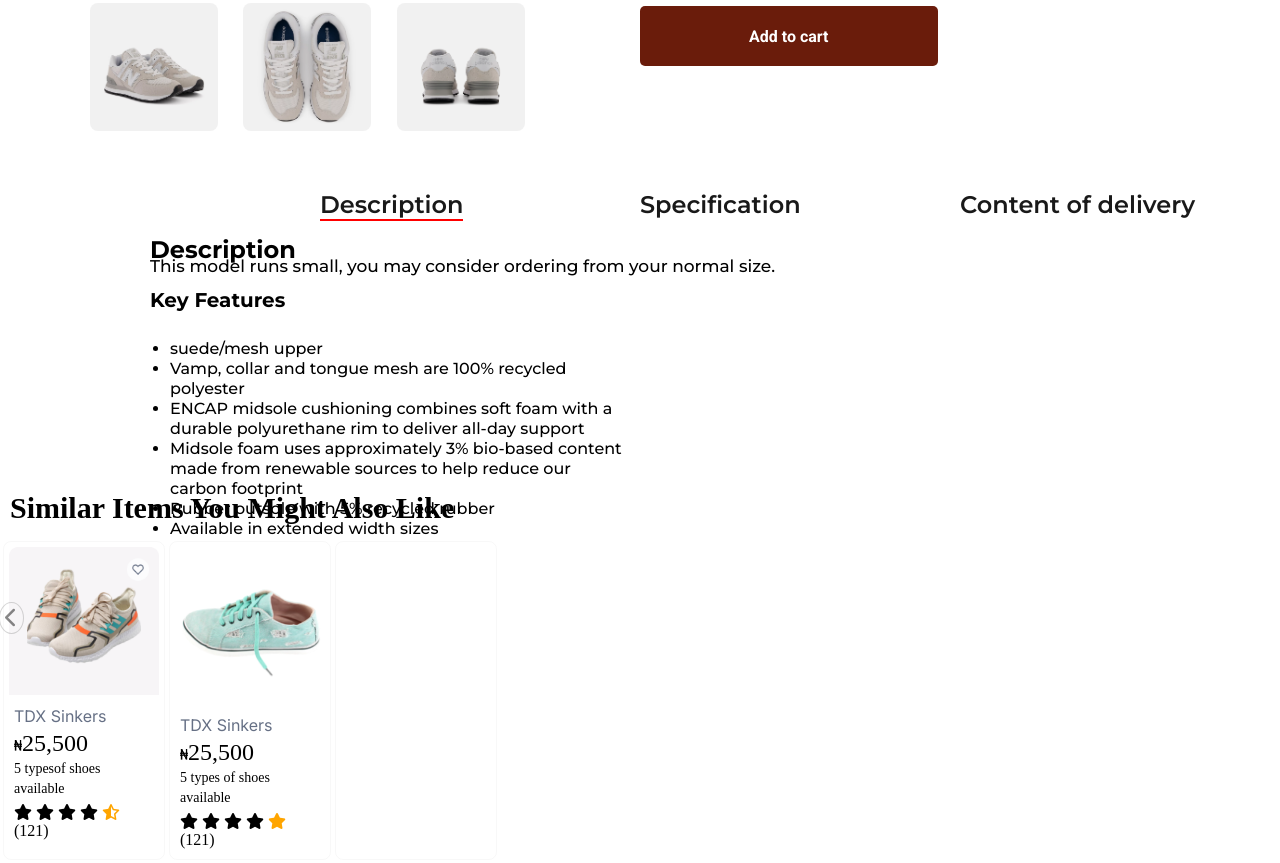
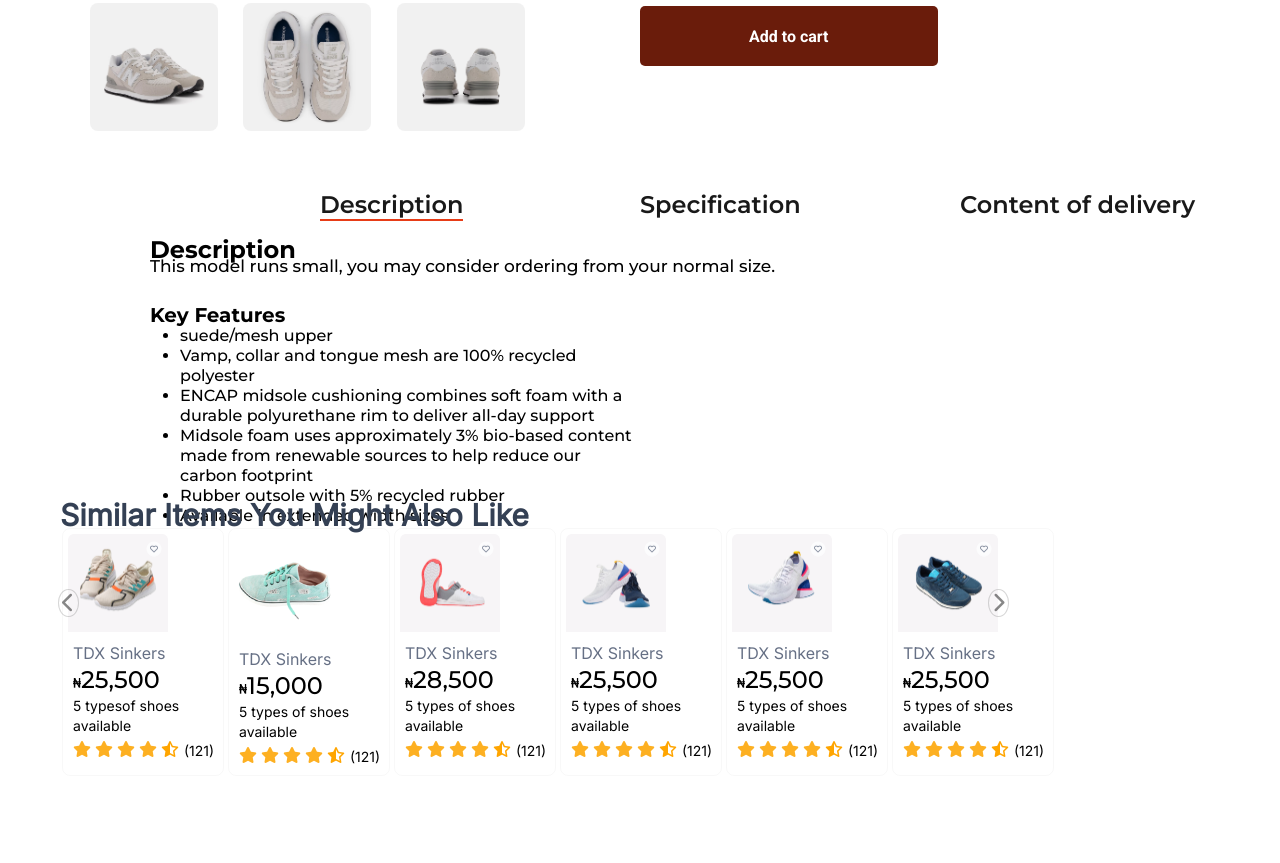
Before and after one commit to Imavicks/genisysClone, a website: page index.html in a window 1280 px wide. Shown: the part 880-1743 px from the top of the page. Drawn offline with Linux system fonts and the light colour scheme.

Commit message:
style all images

```diff
--- a/index.html
+++ b/index.html
@@ -112,6 +112,7 @@
             </div>
         </div>
     </section>
+
     <!-- section two begins -->
 
     <section class="section-2">
@@ -135,13 +136,6 @@
                 <li> Available in extended width sizes</li>
             </ul>
         </div>
-            <!-- <p>- suede/mesh upper</p>
-            <p>- Vamp, collar and tongue mesh are 100% recycled<br>polyester</p>
-            <p>- ENCAP midsole cushioning combines soft foam with a<br>durable polyurethane rim to deliver all-day support</p>
-            <p>- Midsole foam uses approximately 3% bio-based content<br>made from renewable sources to help reduce our<br>carbon footprint</p>
-            <p>- Rubber outsole with 5% recycled rubber</p>
-            <p>- Available in extended width sizes</p>
-        </div> -->
 
         <h2 class="see2">Similar Items You Might Also Like</h2>
         <div class="seee">
@@ -167,13 +161,13 @@
                 <img src="resources/assets/My project (1) 1 (1).png" alt="">
                 <div class="des-simi">
                     <span class="tdx">TDX Sinkers</span>
-                    <h4 class="img-price"><img src="resources/assets/Vector-3.png" alt="">25,500</h4>
+                    <h4 class="img-price"><img src="resources/assets/Vector-3.png" alt="">15,000</h4>
                     <p class="types">5 types of shoes available</p>
                     <i class="fa fa-star light"></i>
                     <i class="fa fa-star light"></i>
                     <i class="fa fa-star light"></i>
                     <i class="fa fa-star light"></i>
-                    <i class="fa fa-star half-o" style="color: orange;"></i>
+                    <i class="fa fa-star-half-o" style="color: orange;"></i>
                     <span class="number">(121)</span>
                 </div>
             </div>
@@ -181,54 +175,74 @@
 
         <div class="simi-img">
             <div class="similar-img">
-                <img src="resources/assets/" alt="">
+                <img src="resources/assets/Frame 97-2.png" alt="">
+                <div class="des-simi">
+                    <span class="tdx">TDX Sinkers</span>
+                    <h4 class="img-price"><img src="resources/assets/Vector-3.png" alt="">28,500</h4>
+                    <p class="types">5 types of shoes available</p>
+                    <i class="fa fa-star light"></i>
+                    <i class="fa fa-star light"></i>
+                    <i class="fa fa-star light"></i>
+                    <i class="fa fa-star light"></i>
+                    <i class="fa fa-star-half-o" style="color: orange;"></i>
+                    <span class="number">(121)</span>
+                </div>
             </div>
         </div>
 
-
-
-        <!-- <div class="similar-items">
-            <h2>Similar Items You Might Also Like</h2>
-            <div class="similarItemsGrid">
-                <div class="alt 1">
-                    <img src="resources/assets/My project (1) 1.png">
-                    <h6>TDX Sinkers</h6>
-                    <h4>N25,500</h4>
-                    <p>5 types of shoes available</p>
-                </div>
-                <div class="alt 2">
-                    <img src="resources/assets/My project (1) 1 (1).png">
-                    <h6>TDX Sinkers</h6>
-                    <h4>N15,000</h4>
-                    <p>5 types of shoes available</p>
-                </div>
-                <div class="alt 3">
-                    <img src="resources/assets/My project (1) 1 (2).png">
-                    <h6>TDX Sinkers</h6>
-                    <h4>N28,500</h4>
-                    <p>5 types of shoes available</p>
-                </div>
-                <div class="alt 4">
-                    <img src="resources/assets/My project (1) 1 (3).png">
-                    <h6>TDX Sinkers</h6>
-                    <h4>N25,500</h4>
-                    <p>5 types of shoes available</p>
-                </div>
-                <div class="alt 5">
-                    <img src="resources/assets/My project (1) 1 (4).png">
-                    <h6>TDX Sinkers</h6>
-                    <h4>N25,500</h4>
-                    <p>5 types of shoes available</p>
-                </div>
-                <div class="alt 6">
-                    <img src="resources/assets/My project (1) 1 (5).png">
-                    <h6>TDX Sinkers</h6>
-                    <h4>N25,500</h4>
-                    <p>5 types of shoes available</p>
+        <div class="simi-img">
+            <div class="similar-img">
+                <img src="resources/assets/Frame 97-3.png" alt="">
+                <div class="des-simi">
+                    <span class="tdx">TDX Sinkers</span>
+                    <h4 class="img-price"><img src="resources/assets/Vector-3.png" alt="">25,500</h4>
+                    <p class="types">5 types of shoes available</p>
+                    <i class="fa fa-star light"></i>
+                    <i class="fa fa-star light"></i>
+                    <i class="fa fa-star light"></i>
+                    <i class="fa fa-star light"></i>
+                    <i class="fa fa-star-half-o" style="color: orange;"></i>
+                    <span class="number">(121)</span>
                 </div>
             </div>
-        </div> -->
+        </div>
+
+        <div class="simi-img">
+            <div class="similar-img">
+                <img src="resources/assets/Frame 97-4.png" alt="">
+                <div class="des-simi">
+                    <span class="tdx">TDX Sinkers</span>
+                    <h4 class="img-price"><img src="resources/assets/Vector-3.png" alt="">25,500</h4>
+                    <p class="types">5 types of shoes available</p>
+                    <i class="fa fa-star light"></i>
+                    <i class="fa fa-star light"></i>
+                    <i class="fa fa-star light"></i>
+                    <i class="fa fa-star light"></i>
+                    <i class="fa fa-star-half-o" style="color: orange;"></i>
+                    <span class="number">(121)</span>
+                </div>
+            </div>
+        </div>
+
+        <div class="simi-img">
+            <div class="similar-img">
+                <i class="fa fa-chevron-right"></i><img src="resources/assets/Frame 97-5.png" alt="">
+                <div class="des-simi">
+                    <span class="tdx">TDX Sinkers</span>
+                    <h4 class="img-price"><img src="resources/assets/Vector-3.png" alt="">25,500</h4>
+                    <p class="types">5 types of shoes available</p>
+                    <i class="fa fa-star light"></i>
+                    <i class="fa fa-star light"></i>
+                    <i class="fa fa-star light"></i>
+                    <i class="fa fa-star light"></i>
+                    <i class="fa fa-star-half-o" style="color: orange;"></i>
+                    <span class="number">(121)</span>
+                </div>
+            </div>
+        </div>
     </section>
+
+    <!-- section-2 ends -->
 
     <section id="brand1">
         <div class="brands">
--- a/resources/css/style.css
+++ b/resources/css/style.css
@@ -352,6 +352,7 @@
   font-size: 1rem;
 }
 /* section two starts here */
+
 .section-2 {
   position: relative;
   height: 100vh;
@@ -382,7 +383,7 @@
 }
 
 .ppl h2 {
-  border-bottom: 2px solid red;
+  border-bottom: 2px solid #E73C17;
 }
 
 .description {
@@ -423,17 +424,17 @@
   font-weight: 600;
   padding-bottom: 25px;
   line-height: 28px;
-  padding-top: 50px;
+  padding-top: 65px;
   position: relative;
   font-family: 'Montserrat';
 }
 
-.label p {
+.label h5 {
   position: absolute;
 }
 
 .label-li {
-   padding-left: 20px;
+   padding-left: 30px;
    font-size: 16px;
    font-style: normal;
    font-weight: 400;
@@ -443,20 +444,22 @@
 }
 
 .see2 {
-  padding-left: 10px;
-  padding-top: 150px;
+  padding-left: 60px;
+  padding-top: 170px;
   font-style: normal;
   font-weight: 700;
   font-size: 30px;
   line-height: 38px;
   position: absolute;
   margin-bottom: 5px;
+  color: #344054;
+  font-family: 'Inter';
 }
 
 .seee {
   display: flex;
   padding-top: 100px;
-  padding-left: 1px;
+  padding-left: 60px;
   position: relative;
 }
 
@@ -473,7 +476,7 @@
 }
 
 .similar-img img{
-  width: 150px;
+  width: 100px;
 }
 
 .fa-chevron-left {
@@ -482,7 +485,7 @@
   color: rgba(0, 0, 0, 0.472);
   border: 1px solid rgba(128, 128, 128, 0.323);
   border-radius: 50%;
-  padding: 5px;
+  padding: 3px;
   top: 60px;
   margin-left: -10px;
 }
@@ -517,6 +520,7 @@
   line-height: 24px;
   margin-bottom: 4px;
   margin-top: 3px;
+  font-family: 'Montserrat';
 }
 
 .types {
@@ -525,79 +529,34 @@
   font-size: 14px;
   line-height: 20px;
   margin-bottom: 5px;
+  font-family: 'Inter';
 }
 
-/* .about h2 {
-  position: relative;
-  font-size: 19px;
-  margin: 25px;
-  left: 18rem;
-} */
-
-/* .about-text {
-  position: relative;
-  left: 12rem;
-  margin-bottom: 50px;
+.light {
+  color: #FDB022;
 }
 
-.about-text h1 {
-  font-size: 18px;
+.number {
+  font-family: 'Inter';
+  font-style: normal;
+  font-weight: 400;
+  font-size: 14px;
+  line-height: 20px;
+  margin-left: 5px;
+  position: absolute;
 }
 
-.about-text h2 {
-  font-size: 12px;
-  margin-bottom: 35px;
+.fa-chevron-right {
+  font-size: 20px;
+  position: absolute;
+  color: rgba(0, 0, 0, 0.472);
+  border: 1px solid  rgba(128, 128, 128, 0.323);
+  border-radius: 50%;
+  padding: 3px;
+  top: 60px;
+  margin-left: 90px;
 }
 
-.about-text h3 {
-  font-size: 18px;
-  margin-bottom: 10px;
-}
-
-.about-text p {
-  font-size: 13px;
-} */
-
-/* .similar-items {
-  position: relative;
-  left: 5rem;
-  margin-bottom: 10rem;
-}
-
-.similar-items h2 {
-  color: #344054;
-  font-size: 21px;
-}
-
-.similarItemsGrid {
-  position: relative;
-  display: flex;
-  margin: 10px;
-}
-
-.alt img {
-  margin: 4px;
-  height: 17vh;
-  width: 10vw;
-  border-radius: 8px;
-  background-color: #9b9b9b23;
-}
-
-.alt h6 {
-  color: #667085;
-  font-size: 10px;
-}
-
-.alt h4 {
-  font-size: 16px;
-  margin-top: 3px;
-  margin-bottom: 4px;
-}
-
-.alt p {
-  color: #98a2b3;
-  font-size: 8px;
-} */
 /* section two ends here */
 .brands {
   padding: 10px;
```
